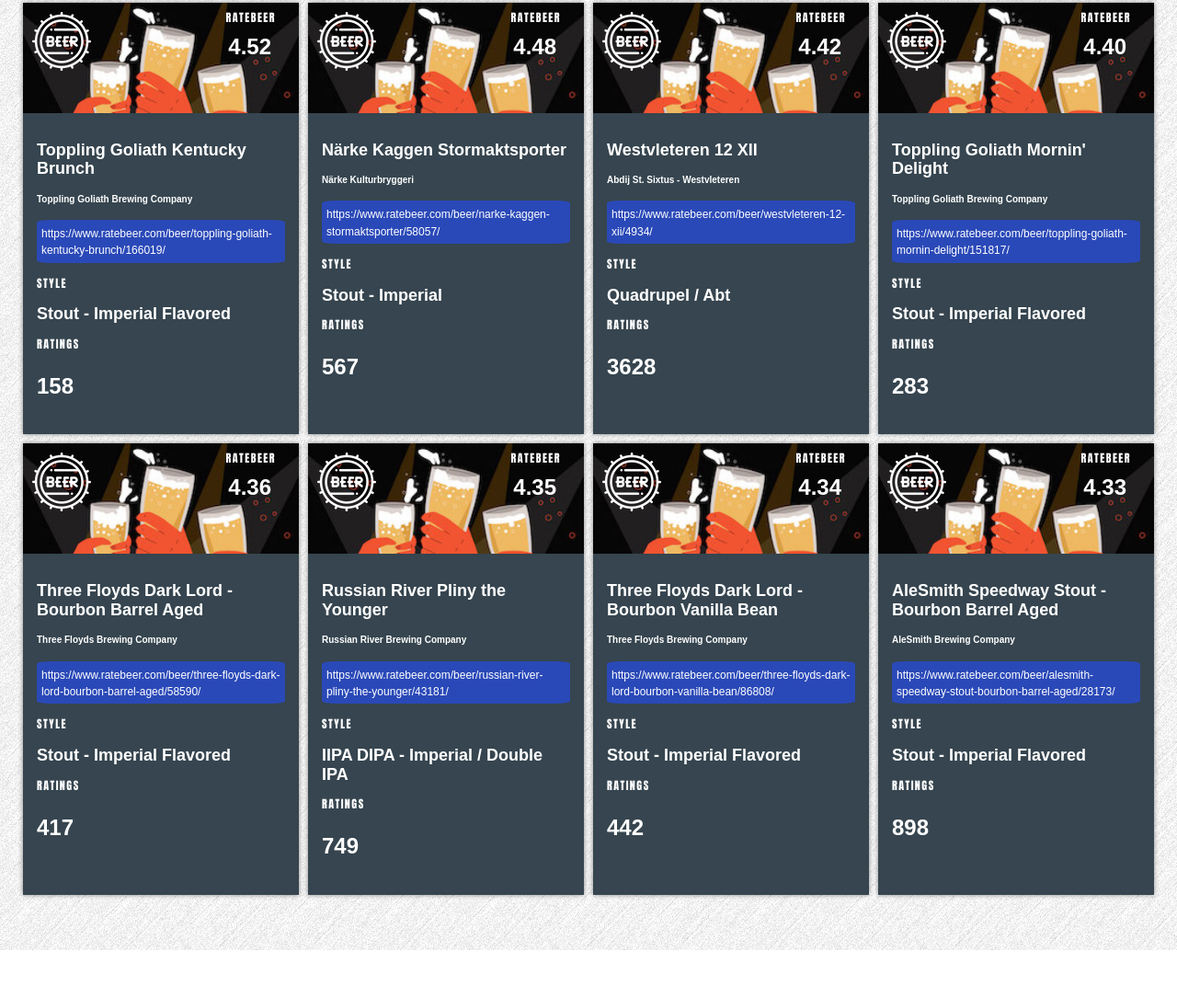
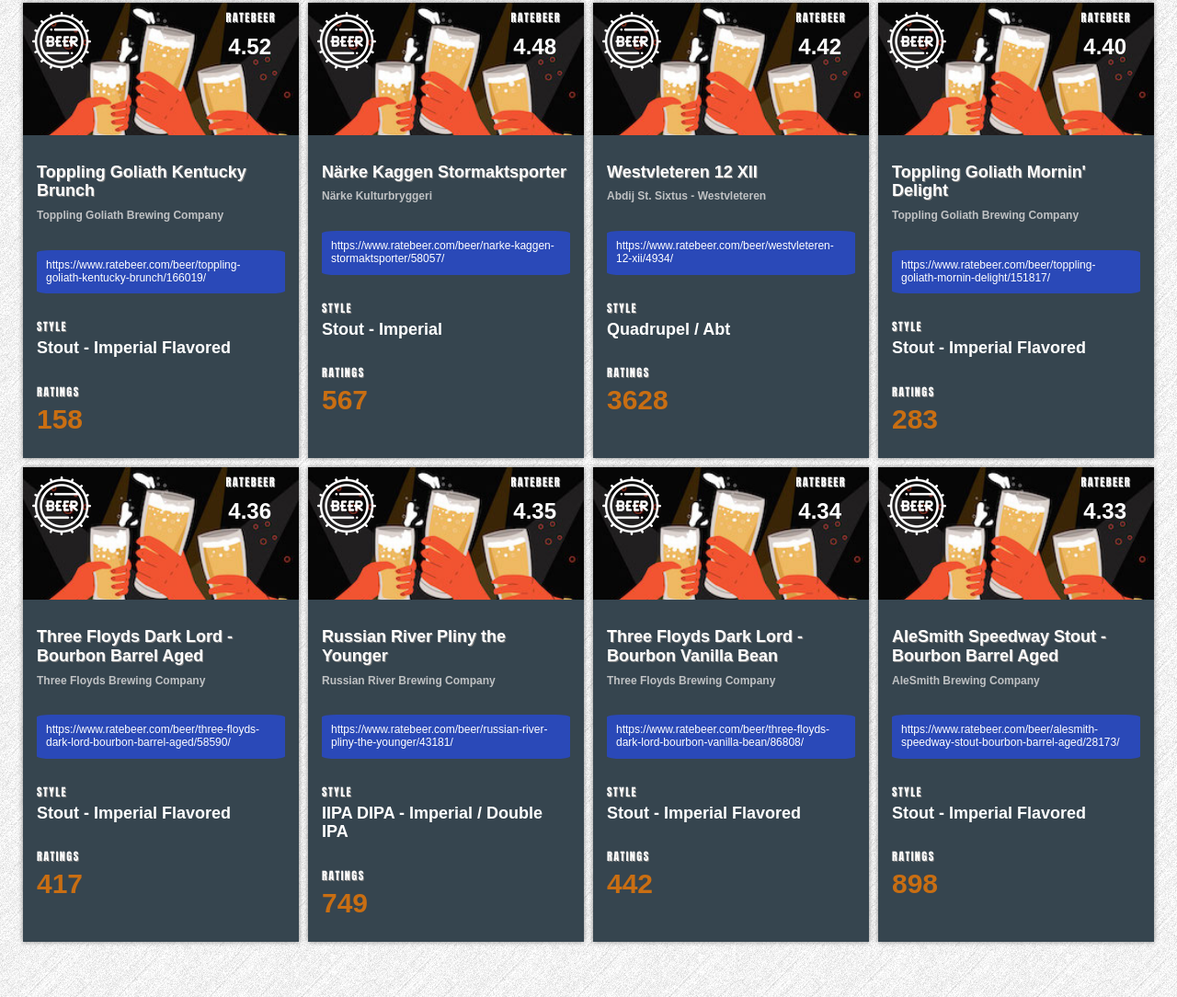
Before and after one commit to rwilliams659/rw-comp-challenge-1, a plain HTML site: page index.html in a window 1280 px wide. Shown: the part 247-1331 px from the top of the page at 92% size. Before the commit the page ends 1280 px from the top, so only its background shows below. Drawn offline with Linux system fonts and the light colour scheme.

Commit message:
Adjust spacing between elements on each card

```diff
--- a/index.html
+++ b/index.html
@@ -7,7 +7,7 @@
     <meta name="viewport" content="width=device-width, initial-scale=1">
     <!-- <link rel="stylesheet" type="text/css" href="http://yui.yahooapis.com/3.18.1/build/cssnormalize/cssnormalize-min.css"> -->
     <!-- <link rel="stylesheet" type="text/css" href="http://yui.yahooapis.com/3.18.1/build/cssnormalize-context/cssnormalize-context-min.css"> -->
-      <link rel="stylesheet" type="text/css" href="normalize.css">
+    <link rel="stylesheet" type="text/css" href="normalize.css">
   </head>
   <body style="background-image: url(assets/brushed-alum-dark.png)">
     <header>
@@ -38,15 +38,15 @@
             </div>
           </div>
           <div class="card-content">
-            <h2>Toppling Goliath Kentucky Brunch</h2>
-            <h5>Toppling Goliath Brewing Company</h5>
+            <h2 class="beer-name">Toppling Goliath Kentucky Brunch</h2>
+            <h5 class="brewery-name">Toppling Goliath Brewing Company</h5>
             <div class="link-container">
-              <a href="" class="card-link">https://www.ratebeer.com/beer/toppling-goliath-kentucky-brunch/166019/</a>
+              <a href="">https://www.ratebeer.com/beer/toppling-goliath-kentucky-brunch/166019/</a>
             </div>
-            <h4>Style</h4>
-            <h2>Stout - Imperial Flavored</h2>
-            <h4>Ratings</h4>
-            <h3>158</h3>
+            <h4 class="style-title">Style</h4>
+            <h2 class="style-name">Stout - Imperial Flavored</h2>
+            <h4 class="ratings-title">Ratings</h4>
+            <h3 class="number-ratings">158</h3>
           </div>
         </article>
         <!-- Närke Kaggen Stormaktsporter -->
@@ -61,15 +61,15 @@
             </div>
           </div>
           <div class="card-content">
-            <h2>Närke Kaggen Stormaktsporter</h2>
-            <h5>Närke Kulturbryggeri</h5>
+            <h2 class="beer-name">Närke Kaggen Stormaktsporter</h2>
+            <h5 class="brewery-name">Närke Kulturbryggeri</h5>
             <div class="link-container">
-              <a href="" class="card-link">https://www.ratebeer.com/beer/narke-kaggen-stormaktsporter/58057/</a>
+              <a href="">https://www.ratebeer.com/beer/narke-kaggen-stormaktsporter/58057/</a>
             </div>
-            <h4>Style</h4>
-            <h2>Stout - Imperial</h2>
-            <h4>Ratings</h4>
-            <h3>567</h3>
+            <h4 class="style-title">Style</h4>
+            <h2 class="style-name">Stout - Imperial</h2>
+            <h4 class="ratings-title">Ratings</h4>
+            <h3 class="number-ratings">567</h3>
           </div>
         </article>
         <!-- 	Westvleteren 12 XII -->
@@ -84,15 +84,15 @@
             </div>
           </div>
           <div class="card-content">
-            <h2>Westvleteren 12 XII</h2>
-            <h5>Abdij St. Sixtus - Westvleteren</h5>
+            <h2 class="beer-name">Westvleteren 12 XII</h2>
+            <h5 class="brewery-name">Abdij St. Sixtus - Westvleteren</h5>
             <div class="link-container">
-              <a href="" class="card-link">https://www.ratebeer.com/beer/westvleteren-12-xii/4934/</a>
+              <a href="">https://www.ratebeer.com/beer/westvleteren-12-xii/4934/</a>
             </div>
-            <h4>Style</h4>
-            <h2>Quadrupel / Abt</h2>
-            <h4>Ratings</h4>
-            <h3>3628</h3>
+            <h4 class="style-title">Style</h4>
+            <h2 class="style-name">Quadrupel / Abt</h2>
+            <h4 class="ratings-title">Ratings</h4>
+            <h3 class="number-ratings">3628</h3>
           </div>
         </article>
         <!-- 	Toppling Goliath Mornin' Delight -->
@@ -107,15 +107,15 @@
             </div>
           </div>
           <div class="card-content">
-            <h2>Toppling Goliath Mornin' Delight</h2>
-            <h5>Toppling Goliath Brewing Company</h5>
+            <h2 class="beer-name">Toppling Goliath Mornin' Delight</h2>
+            <h5 class="brewery-name">Toppling Goliath Brewing Company</h5>
             <div class="link-container">
-              <a href="" class="card-link">https://www.ratebeer.com/beer/toppling-goliath-mornin-delight/151817/</a>
+              <a href="">https://www.ratebeer.com/beer/toppling-goliath-mornin-delight/151817/</a>
             </div>
-            <h4>Style</h4>
-            <h2>Stout - Imperial Flavored</h2>
-            <h4>Ratings</h4>
-            <h3>283</h3>
+            <h4 class="style-title">Style</h4>
+            <h2 class="style-name">Stout - Imperial Flavored</h2>
+            <h4 class="ratings-title">Ratings</h4>
+            <h3 class="number-ratings">283</h3>
           </div>
         </article>
         <!-- Three Floyds Dark Lord - Bourbon Barrel Aged -->
@@ -130,15 +130,15 @@
             </div>
           </div>
           <div class="card-content">
-            <h2>Three Floyds Dark Lord - Bourbon Barrel Aged</h2>
-            <h5>Three Floyds Brewing Company</h5>
+            <h2 class="beer-name">Three Floyds Dark Lord - Bourbon Barrel Aged</h2>
+            <h5 class="brewery-name">Three Floyds Brewing Company</h5>
             <div class="link-container">
-              <a href="" class="card-link">https://www.ratebeer.com/beer/three-floyds-dark-lord-bourbon-barrel-aged/58590/</a>
+              <a href="">https://www.ratebeer.com/beer/three-floyds-dark-lord-bourbon-barrel-aged/58590/</a>
             </div>
-            <h4>Style</h4>
-            <h2>Stout - Imperial Flavored</h2>
-            <h4>Ratings</h4>
-            <h3>417</h3>
+            <h4 class="style-title">Style</h4>
+            <h2 class="style-name">Stout - Imperial Flavored</h2>
+            <h4 class="ratings-title">Ratings</h4>
+            <h3 class="number-ratings">417</h3>
           </div>
         </article>
         <!--	Russian River Pliny the Younger -->
@@ -153,15 +153,15 @@
             </div>
           </div>
           <div class="card-content">
-            <h2>Russian River Pliny the Younger</h2>
-            <h5>Russian River Brewing Company</h5>
+            <h2 class="beer-name">Russian River Pliny the Younger</h2>
+            <h5 class="brewery-name">Russian River Brewing Company</h5>
             <div class="link-container">
-              <a href="" class="card-link">https://www.ratebeer.com/beer/russian-river-pliny-the-younger/43181/</a>
+              <a href="">https://www.ratebeer.com/beer/russian-river-pliny-the-younger/43181/</a>
             </div>
-            <h4>Style</h4>
-            <h2>IIPA DIPA - Imperial / Double IPA</h2>
-            <h4>Ratings</h4>
-            <h3>749</h3>
+            <h4 class="style-title">Style</h4>
+            <h2 class="style-name">IIPA DIPA - Imperial / Double IPA</h2>
+            <h4 class="ratings-title">Ratings</h4>
+            <h3 class="number-ratings">749</h3>
           </div>
         </article>
         <!-- Three Floyds Dark Lord - Bourbon Vanilla Bean -->
@@ -176,15 +176,15 @@
             </div>
           </div>
           <div class="card-content">
-            <h2>Three Floyds Dark Lord - Bourbon Vanilla Bean</h2>
-            <h5>Three Floyds Brewing Company</h5>
+            <h2 class="beer-name">Three Floyds Dark Lord - Bourbon Vanilla Bean</h2>
+            <h5 class="brewery-name">Three Floyds Brewing Company</h5>
             <div class="link-container">
-              <a href="" class="card-link">https://www.ratebeer.com/beer/three-floyds-dark-lord-bourbon-vanilla-bean/86808/</a>
+              <a href="">https://www.ratebeer.com/beer/three-floyds-dark-lord-bourbon-vanilla-bean/86808/</a>
             </div>
-            <h4>Style</h4>
-            <h2>Stout - Imperial Flavored</h2>
-            <h4>Ratings</h4>
-            <h3>442</h3>
+            <h4 class="style-title">Style</h4>
+            <h2 class="style-name">Stout - Imperial Flavored</h2>
+            <h4 class="ratings-title">Ratings</h4>
+            <h3 class="number-ratings">442</h3>
           </div>
         </article>
         <!-- AleSmith Speedway Stout - Bourbon Barrel Aged -->
@@ -199,15 +199,15 @@
             </div>
           </div>
           <div class="card-content">
-            <h2>AleSmith Speedway Stout - Bourbon Barrel Aged</h2>
-            <h5>AleSmith Brewing Company</h5>
+            <h2 class="beer-name">AleSmith Speedway Stout - Bourbon Barrel Aged</h2>
+            <h5 class="brewery-name">AleSmith Brewing Company</h5>
             <div class="link-container">
-              <a href="" class="card-link">https://www.ratebeer.com/beer/alesmith-speedway-stout-bourbon-barrel-aged/28173/</a>
+              <a href="">https://www.ratebeer.com/beer/alesmith-speedway-stout-bourbon-barrel-aged/28173/</a>
             </div>
-            <h4>Style</h4>
-            <h2>Stout - Imperial Flavored</h2>
-            <h4>Ratings</h4>
-            <h3>898</h3>
+            <h4 class="style-title">Style</h4>
+            <h2 class="style-name">Stout - Imperial Flavored</h2>
+            <h4 class="ratings-title">Ratings</h4>
+            <h3 class="number-ratings">898</h3>
           </div>
         </article>
       </section>
--- a/styles.css
+++ b/styles.css
@@ -121,7 +121,7 @@ h1 {
 
 .card-background-image {
   /* height: 33.3%; */
-  height: 120px;
+  height: 9em;
   display: grid;
   grid-template-columns: 3;
   grid-template-rows: 2;
@@ -139,32 +139,6 @@ h1 {
   grid-column: 3 / span 1;
 }
 
-h2,
-h3,
-h4,
-h5 {
-  color: white;
-}
-
-h2 {
-  font-size: 18px;
-}
-
-h3 {
-  font-size: 24px;
-}
-
-h4 {
-  font-size: 12px;
-  font-family: Impact, Charcoal, sans-sans-serif;
-  letter-spacing: 1.5px;
-  text-transform: uppercase;
-}
-
-h5 {
-  font-size: 10px;
-}
-
 .score-title {
   text-align: right;
   padding-right: 15px;
@@ -175,22 +149,64 @@ h5 {
   text-align: right;
   padding-right: 25px;
   margin: 5px;
+  font-size: 24px;
 }
 
 .card-content {
   padding: 15px;
 }
 
+h2,
+h3,
+h4,
+h5 {
+  color: white;
+}
+
+.beer-name {
+  font-size: 18px;
+  text-shadow: 1px 1px gray;
+  margin-bottom: -10px;
+}
+
+.brewery-name {
+  font-size: 12px;
+  color: #c0c2c4;
+  margin-bottom: 30px;
+}
+
 .link-container {
   background-color: #2a49b8;
   padding: 5px;
   border-radius: 6%;
+  font-size: 12px;
+  padding: 10px;
+  margin-bottom: 30px;
 }
 
-.card-link {
+h4 {
   font-size: 12px;
+  font-family: Impact, Charcoal, sans-sans-serif;
+  letter-spacing: 1.5px;
+  text-transform: uppercase;
+  text-shadow: 1px 1px gray;
 }
 
-.link-container {
+.style-title {
+  margin-bottom: -10px;
+}
 
+.style-name {
+  font-size: 18px;
+  padding-bottom: 15px;
 }
+
+.ratings-title {
+  margin-bottom: -25px;
+}
+
+.number-ratings {
+  font-size: 30px;
+  color: #C96E12;
+  margin-bottom: 10px;
+}
```
